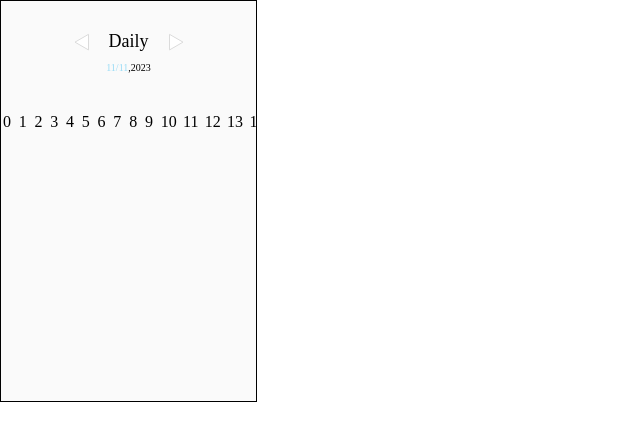
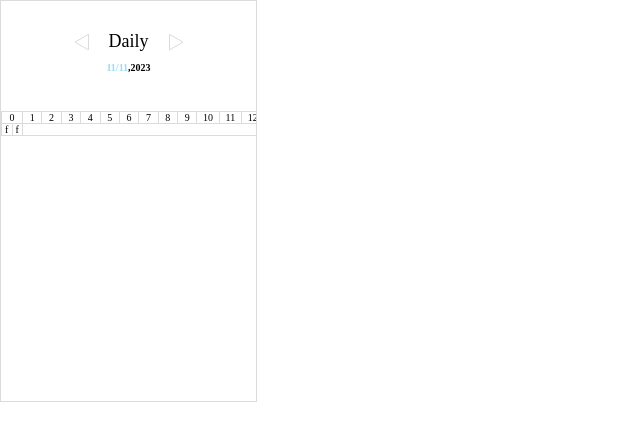
Before and after one commit to codingBottle/JMGDH_Web, a Next.js app: page /test in a window 1280 px wide. Shown: the top 440 px of the page, without its empty margins (0-640 px from the left). Built offline with nearby package versions, Linux system fonts and the light colour scheme.

Commit message:
feat #2 - 글꼴 및 글씨 굵기 글씨 색 적용

```diff
--- a/src/components/DailyCalender.tsx
+++ b/src/components/DailyCalender.tsx
@@ -33,12 +33,16 @@ export default function DailyCalender() {
             {[...Array(numbers)].map((i) => (
               <tr key={i.toString()}>
                 {numbers.map((num) => (
-                  <td className="Number" key={num}>
+                  <td colSpan={2} className="Number" key={num}>
                     {num}
                   </td>
                 ))}
               </tr>
             ))}
+            <tr>
+              <td>f</td>
+              <td>f</td>
+            </tr>
           </tbody>
         </table>
       </Contents>
@@ -49,8 +53,8 @@ export default function DailyCalender() {
 const DailyCalenderContenter = styled.div`
   width: 100%;
   height: 100%;
-  background-color: ${theme.color.PrimaryColor.PrimaryWhite};
-  border: 1px solid black;
+  background-color: #ffffff;
+  border: 1px solid ${theme.color.SecondaryColor.ButtonBorder};
 `;
 
 const Daily = styled.div`
@@ -66,6 +70,7 @@ const Daily = styled.div`
   .daily {
     margin: 0 20px;
     font-size: 18px;
+    font-weight: ${theme.fontWeight.Regular};
   }
   .Bottom {
     margin-top: 10px;
@@ -75,6 +80,7 @@ const Daily = styled.div`
     width: 100%;
     p {
       font-size: 10px;
+      font-weight: ${theme.fontWeight.bold};
     }
     .day {
       color: ${theme.color.AccentColor.SaturdayColor};
@@ -86,9 +92,19 @@ const Contents = styled.div`
   height: 80%;
   margin-top: 10px;
   overflow: auto;
+  font-size: 10px;
+
+  font-weight: ${theme.fontWeight.Regular};
   table {
     margin-top: 10px;
-    width: 185%;
+    width: 200%;
+  }
+  table,
+  th,
+  td {
+    border: 1px solid ${theme.color.SecondaryColor.ButtonBorder};
+    border-collapse: collapse;
+    text-align: center;
   }
   .Number {
     width: 40px;
```
